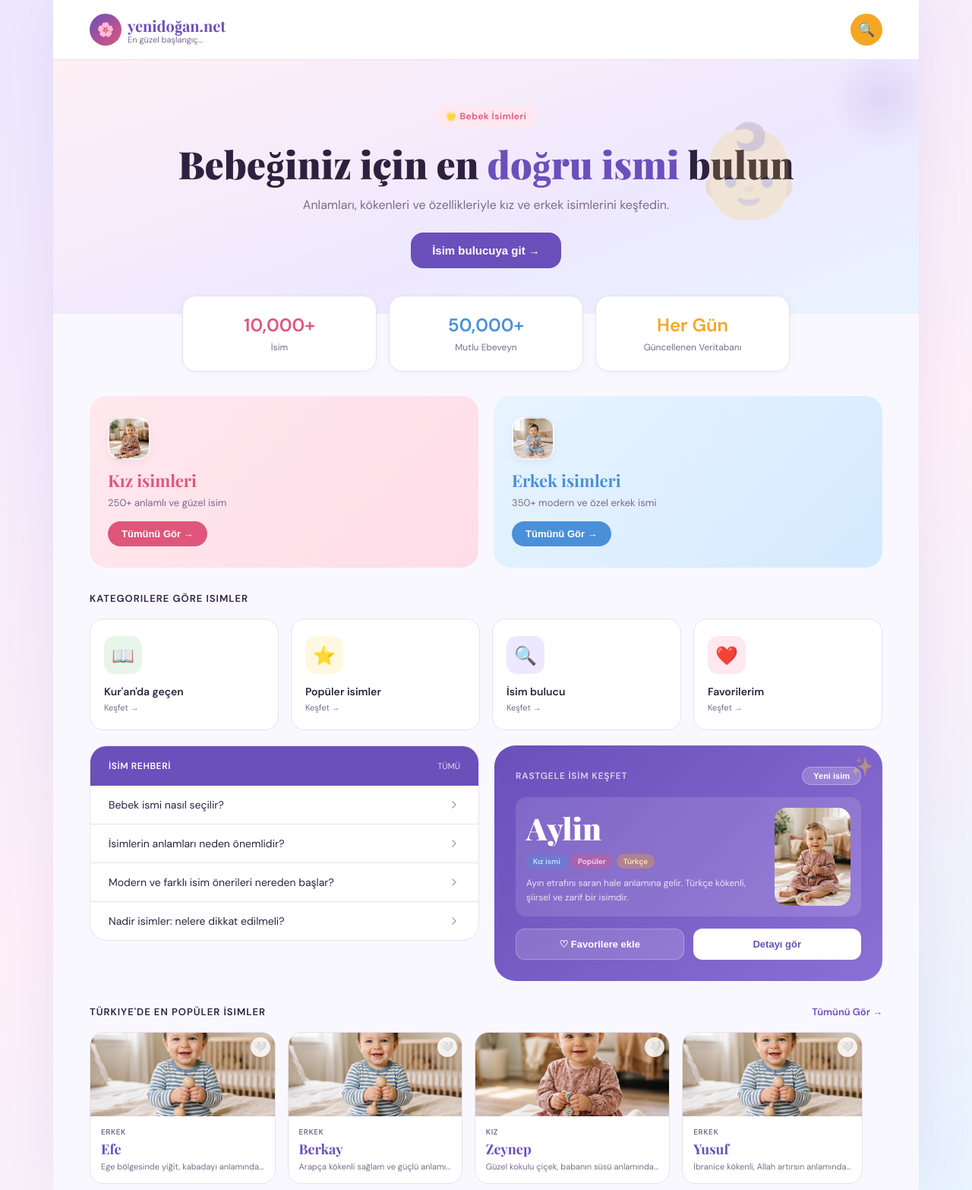
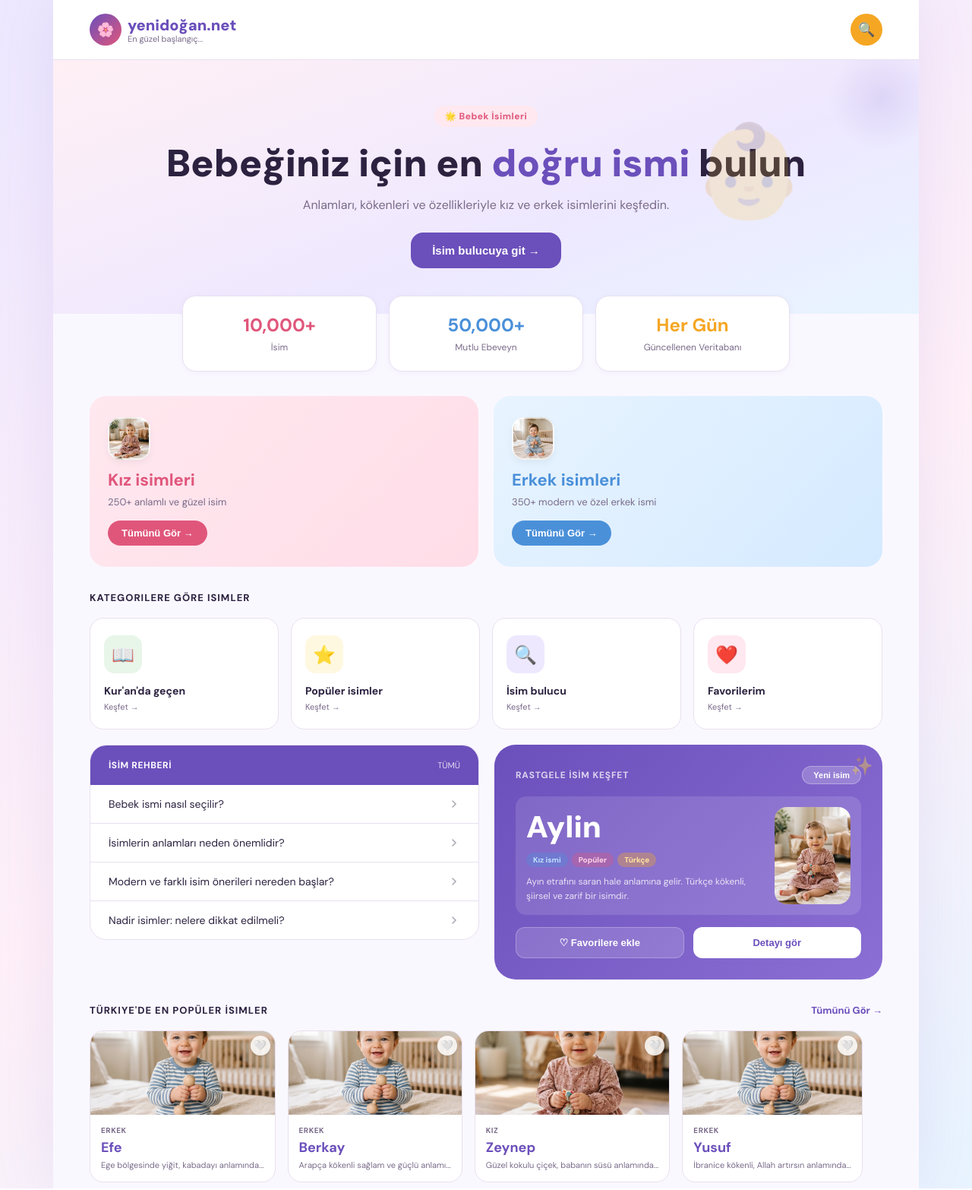
Before and after one commit to afeyza/yenidogan-app, a React (Vite) app: page / in a window 1280 px wide. Shown: the whole page at 76% size. Built offline with nearby package versions, Linux system fonts and the light colour scheme.

Commit message:
Style: Tum fontlar 'DM Sans' olarak standardize edildi

```diff
--- a/src/index.css
+++ b/src/index.css
@@ -1,4 +1,4 @@
-@import url('https://fonts.googleapis.com/css2?family=Playfair+Display:wght@700;900&family=DM+Sans:wght@400;500;600&display=swap');
+@import url('https://fonts.googleapis.com/css2?family=DM+Sans:wght@400;500;700;900&display=swap');
 *{box-sizing:border-box;margin:0;padding:0}
 :root{
   --purple:#6B4FBB;--purple-light:#EEE8FF;--purple-mid:#8B6FD4;
@@ -12,7 +12,7 @@ body{font-family:'DM Sans',sans-serif;background:#FAF8FF;color:var(--text);max-w
 .header{display:flex;align-items:center;justify-content:space-between;padding:14px 16px;background:#fff;border-bottom:1px solid var(--border);position:sticky;top:0;z-index:99}
 .logo{display:flex;align-items:center;gap:8px}
 .logo-icon{width:32px;height:32px;background:linear-gradient(135deg,var(--purple),var(--pink));border-radius:50%;display:flex;align-items:center;justify-content:center;color:#fff;font-size:14px}
-.logo-text{font-family:'Playfair Display',serif;font-size:16px;font-weight:700;color:var(--purple)}
+.logo-text{font-size:16px;font-weight:900;color:var(--purple)}
 .logo-sub{font-size:10px;color:var(--muted);display:block;margin-top:-2px}
 .header-btn{width:36px;height:36px;border-radius:50%;border:none;cursor:pointer;display:flex;align-items:center;justify-content:center;font-size:16px}
 .menu-btn{background:var(--purple)}
@@ -21,7 +21,7 @@ body{font-family:'DM Sans',sans-serif;background:#FAF8FF;color:var(--text);max-w
 .hero{background:linear-gradient(160deg,#FFF0F5 0%,#EEE8FF 60%,#E8F4FF 100%);padding:28px 20px 32px;position:relative;overflow:hidden}
 .hero::before{content:'';position:absolute;right:-20px;top:-20px;width:140px;height:140px;background:radial-gradient(circle,rgba(107,79,187,0.12) 0%,transparent 70%);border-radius:50%}
 .hero-badge{display:inline-flex;align-items:center;gap:6px;background:var(--pink-light);color:var(--pink);font-size:11px;font-weight:600;padding:5px 12px;border-radius:20px;margin-bottom:14px;letter-spacing:.5px}
-.hero h1{font-family:'Playfair Display',serif;font-size:30px;font-weight:900;line-height:1.15;color:var(--text);margin-bottom:12px}
+.hero h1{font-size:30px;font-weight:900;line-height:1.15;color:var(--text);margin-bottom:12px}
 .hero h1 span{color:var(--purple)}
 .hero-desc{font-size:14px;color:var(--muted);line-height:1.6;margin-bottom:20px;max-width:280px}
 .hero-cta{display:inline-flex;align-items:center;gap:8px;background:var(--purple);color:#fff;padding:13px 22px;border-radius:14px;font-size:14px;font-weight:600;border:none;cursor:pointer;text-decoration:none}
@@ -51,7 +51,7 @@ body{font-family:'DM Sans',sans-serif;background:#FAF8FF;color:var(--text);max-w
   border: 2px solid rgba(255, 255, 255, 0.7);
   box-shadow: 0 4px 10px rgba(0, 0, 0, 0.05);
 }
-.gender-card h3{font-family:'Playfair Display',serif;font-size:15px;font-weight:700;margin-bottom:3px}
+.gender-card h3{font-size:15px;font-weight:700;margin-bottom:3px}
 .gender-card.girl h3{color:var(--pink)}
 .gender-card.boy h3{color:var(--blue)}
 .gender-card p{font-size:11px;color:var(--muted);margin-bottom:10px}
@@ -88,7 +88,7 @@ body{font-family:'DM Sans',sans-serif;background:#FAF8FF;color:var(--text);max-w
 .new-btn:hover{background:rgba(255,255,255,.3)}
 .name-card-inner{background:rgba(255,255,255,.12);border-radius:14px;padding:14px;display:flex;gap:12px;align-items:stretch}
 .name-info{flex:1}
-.name-title{font-family:'Playfair Display',serif;font-size:26px;font-weight:900;color:#fff;margin-bottom:6px}
+.name-title{font-size:26px;font-weight:900;color:#fff;margin-bottom:6px}
 .name-tags{display:flex;flex-wrap:wrap;gap:5px;margin-bottom:10px}
 .tag{font-size:10px;font-weight:600;padding:3px 9px;border-radius:20px}
 .tag-blue{background:rgba(74,144,217,.35);color:#BFE0FF}
@@ -106,7 +106,7 @@ body{font-family:'DM Sans',sans-serif;background:#FAF8FF;color:var(--text);max-w
 .pop-card{min-width:140px;background:#fff;border-radius:14px;border:1px solid var(--border);overflow:hidden;cursor:pointer;flex-shrink:0}
 .pop-card-img{height:120px;background-size:cover;background-position:center;background-color:#eee}
 .pop-card-body{padding:10px}
-.pop-name{font-family:'Playfair Display',serif;font-size:15px;font-weight:700;color:var(--purple)}
+.pop-name{font-size:15px;font-weight:700;color:var(--purple)}
 .pop-gender{font-size:10px;font-weight:700;letter-spacing:.5px;color:var(--muted);margin-bottom:4px}
 .pop-desc{font-size:10px;color:var(--muted);line-height:1.4}
 
```
